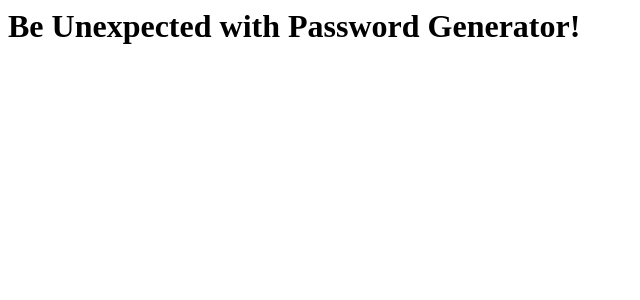
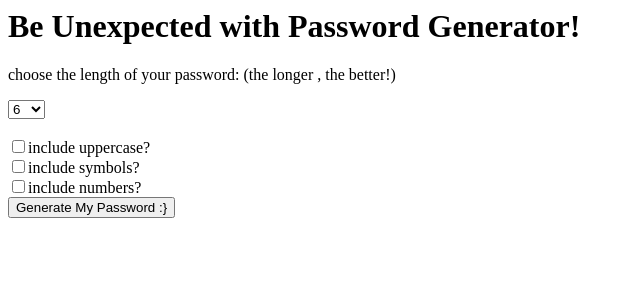
Before and after one commit to zahrakoohestani/passwordGenerator, a Django app: page / in a window 1280 px wide. Shown: the top 300 px of the page, without its empty margins (0-640 px from the left). Run offline with Django 3.2, Linux system fonts and the light colour scheme.

Commit message:
last commit

```diff
--- a/passwordGenerator/generator/templates/generator/home.html
+++ b/passwordGenerator/generator/templates/generator/home.html
@@ -1 +1,17 @@
 <h1>Be Unexpected with Password Generator!</h1>
+<form action="{% url 'password' %}">
+    <p>choose the length of your password: (the longer , the better!)</p>
+    <select name="length">
+        <option value="6">6</option>
+        <option value="7">7</option>
+        <option value="8">8</option>
+        <option value="9">9</option>
+        <option value="10">10</option>
+        <option value="11">11</option>
+        <option value="12">12</option>
+    </select><br><br>
+    <input type="checkbox" name="uppercase">include uppercase?<br>
+    <input type="checkbox" name="symbols">include symbols?<br>
+    <input type="checkbox" name="numbers">include numbers?<br>
+    <input type="submit" name="password" value="Generate My Password :}">
+</form>
--- /dev/null
+++ b/passwordGenerator/generator/templates/generator/password.html
@@ -0,0 +1,5 @@
+<h2>
+    Recommended password is:
+</h2>
+<p>{{password}}</p>
+<a href="{% url 'home' %}">Go back! </a>
--- a/passwordGenerator/generator/views.py
+++ b/passwordGenerator/generator/views.py
@@ -1,4 +1,20 @@
 from django.shortcuts import render
+import random
 
 def home(request):
     return render(request, 'generator/home.html')
+
+def password(request):
+    characters=list('asdfghjklqwertyuiopzxcvbnm')
+    if request.GET.get('uppercase'):
+        characters.extend(list('ASDFGHJKLQWERTYUIOPZXCVBNM'))
+    if request.GET.get('symbols'):
+        characters.extend(list('!@#$%^&*()_+'))
+    if request.GET.get('numbers'):
+        characters.extend(list('1234567890'))
+    length=request.GET.get('length')
+    length=int(length)
+    thePassword=''
+    for i in range(length):
+        thePassword+=random.choice(characters)
+    return render(request, 'generator/password.html', {'password':thePassword})
--- a/passwordGenerator/passwordGenerator/urls.py
+++ b/passwordGenerator/passwordGenerator/urls.py
@@ -18,5 +18,6 @@ from django.urls import path
 from generator import views
 urlpatterns = [
     path('admin/', admin.site.urls),
-    path('', views.home)
+    path('', views.home, name='home'),
+    path('password', views.password, name='password'),
 ]
```
